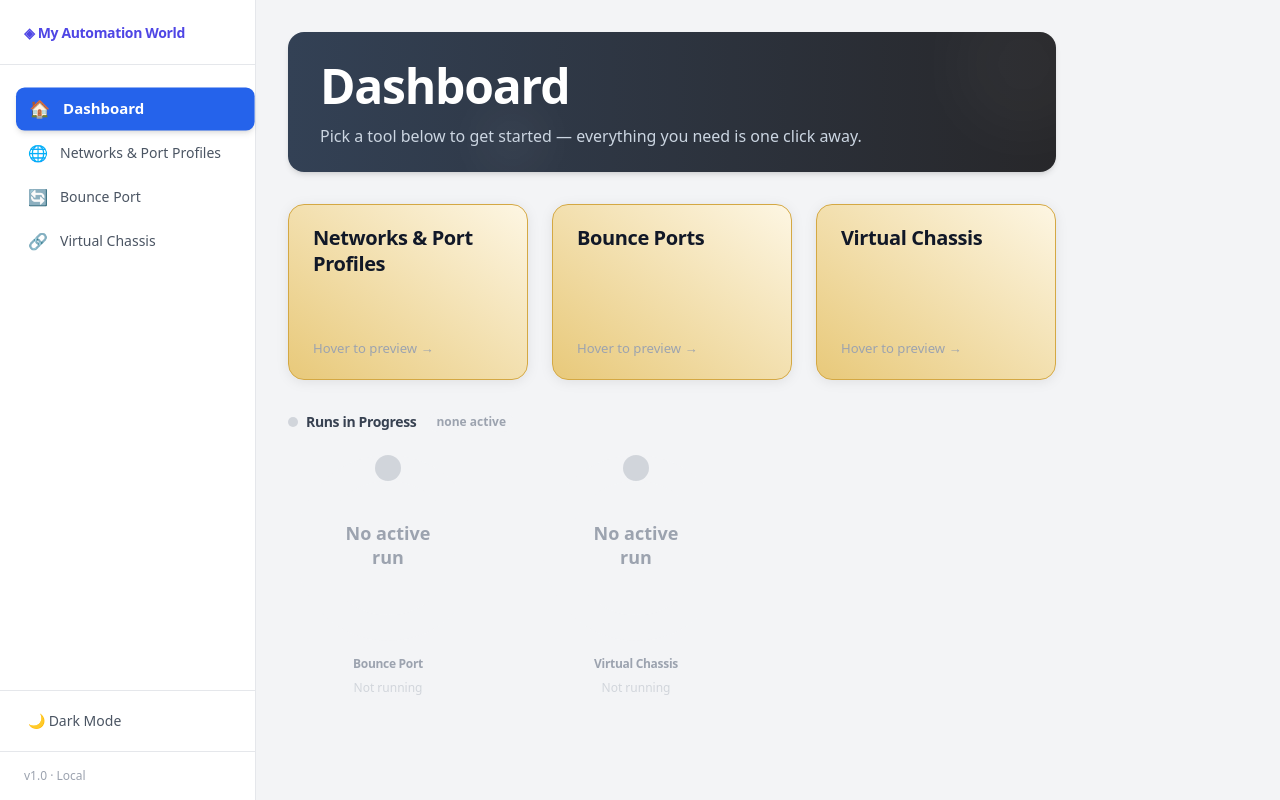
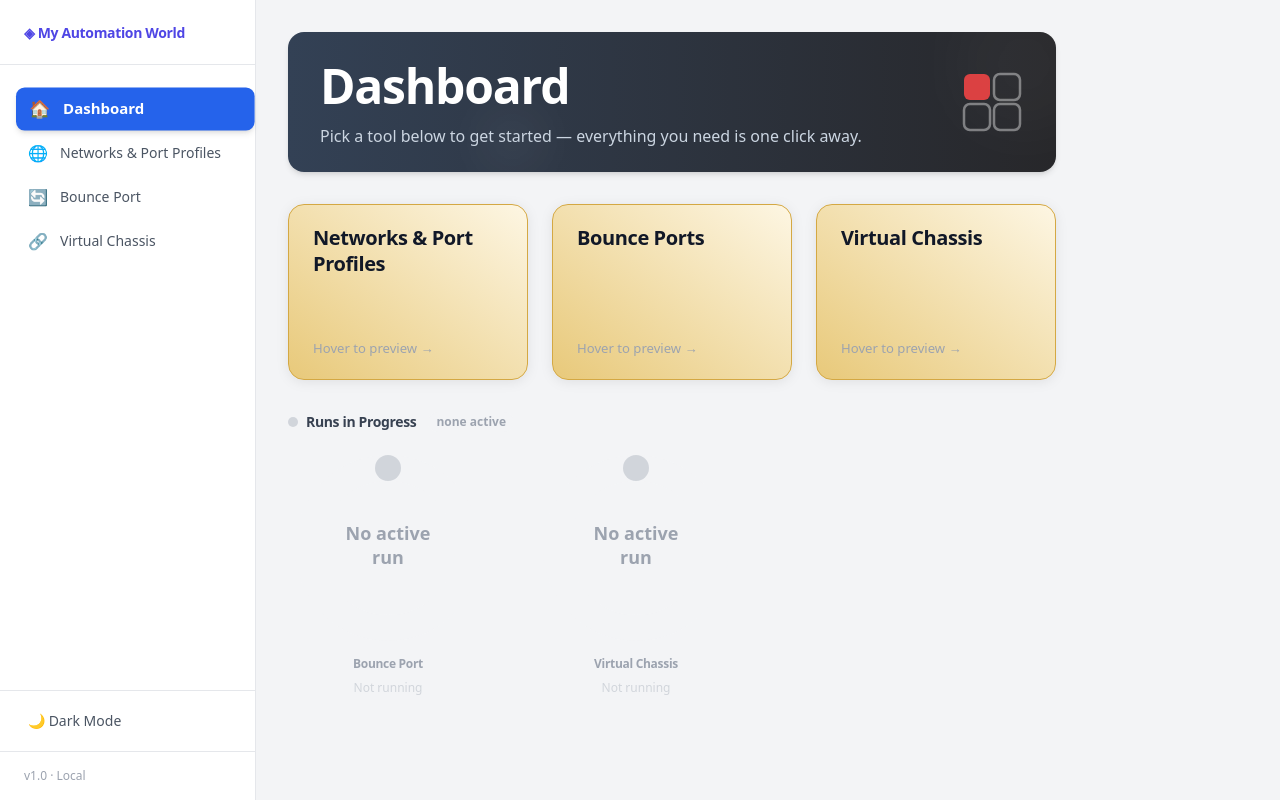
Before and after one commit to amruthasatishkumar/Vkhot-Development, a React (Vite) app in the folder dashboard-app/frontend/: page / in a window 1280 px wide. Built offline with nearby package versions, Linux system fonts and the light colour scheme.

Commit message:
dashboard1

```diff
--- a/dashboard-app/frontend/src/pages/DashboardHome.jsx
+++ b/dashboard-app/frontend/src/pages/DashboardHome.jsx
@@ -284,6 +284,19 @@ export default function DashboardHome({ onNavigate }) {
       <div className="rounded-2xl bg-gradient-to-r from-slate-700 to-zinc-800 px-8 py-6 shadow-md relative overflow-hidden">
         <div className="absolute -top-6 -right-6 h-28 w-28 rounded-full bg-white/5 blur-2xl" />
         <div className="absolute bottom-0 left-1/4 h-16 w-16 rounded-full bg-white/5 blur-xl" />
+        {/* Dashboard grid icon — top right */}
+        <div className="absolute right-8 top-1/2 -translate-y-1/2">
+          <svg width="64" height="64" viewBox="0 0 64 64" fill="none" xmlns="http://www.w3.org/2000/svg">
+            {/* top-left square — red accent */}
+            <rect x="4" y="4" width="26" height="26" rx="6" fill="#ef4444" fillOpacity="0.9" />
+            {/* top-right square */}
+            <rect x="34" y="4" width="26" height="26" rx="6" fill="none" stroke="rgba(255,255,255,0.4)" strokeWidth="2.5" />
+            {/* bottom-left square */}
+            <rect x="4" y="34" width="26" height="26" rx="6" fill="none" stroke="rgba(255,255,255,0.4)" strokeWidth="2.5" />
+            {/* bottom-right square */}
+            <rect x="34" y="34" width="26" height="26" rx="6" fill="none" stroke="rgba(255,255,255,0.4)" strokeWidth="2.5" />
+          </svg>
+        </div>
         <p className="text-5xl font-extrabold text-white tracking-tight leading-tight relative">Dashboard</p>
         <p className="text-base text-slate-300 mt-2 relative">Pick a tool below to get started — everything you need is one click away.</p>
       </div>
```
